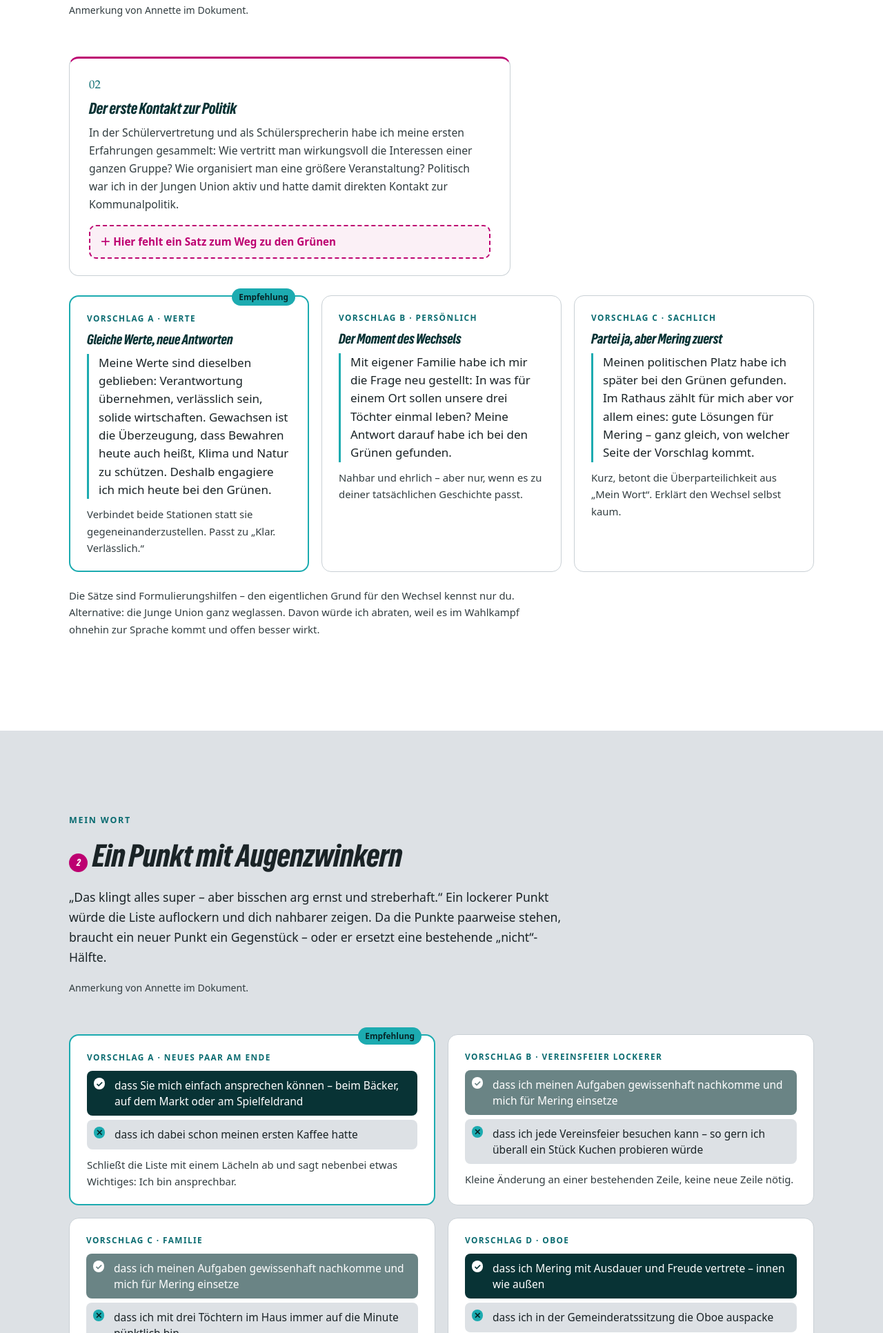
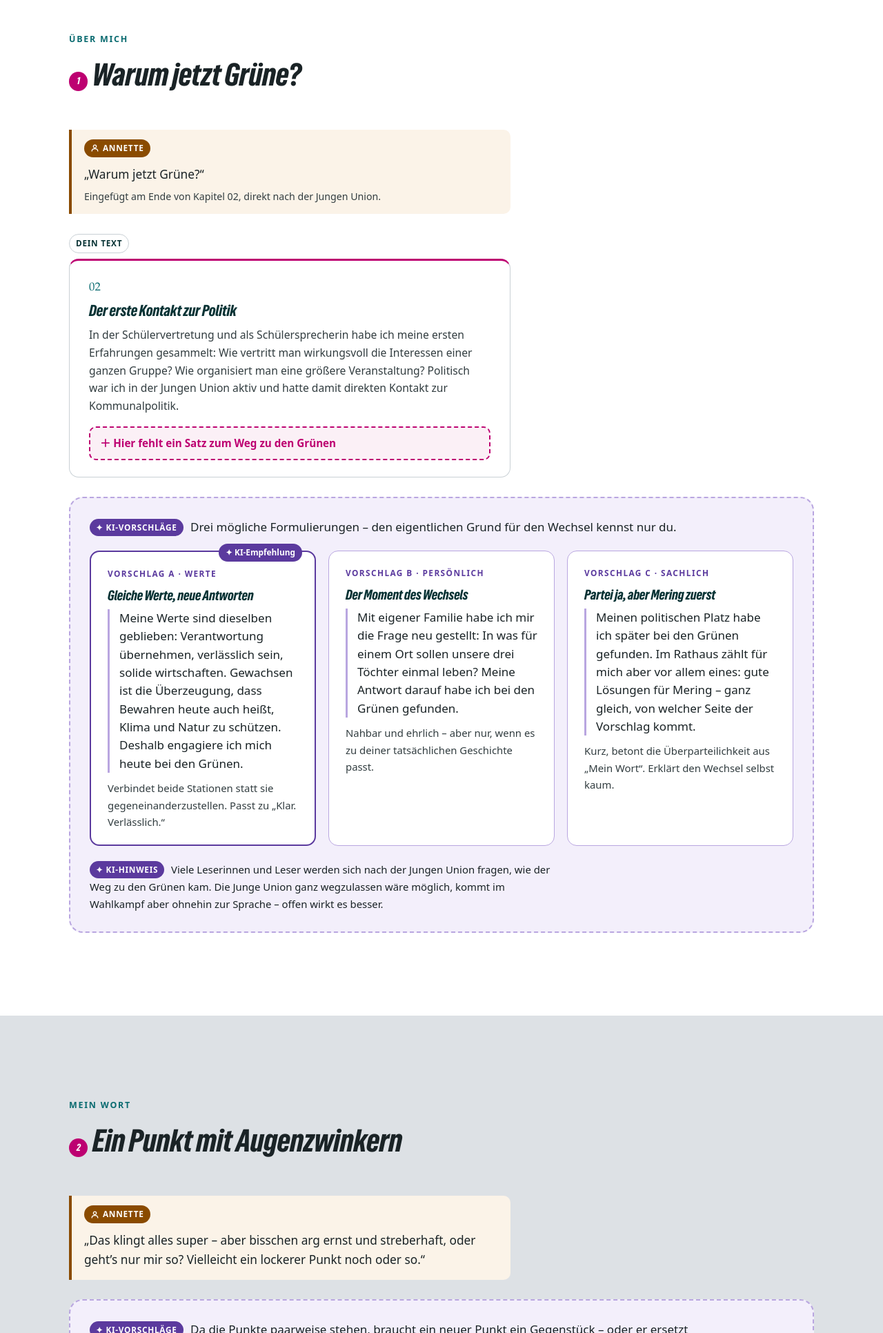
Before and after one commit to BernhardKonrad/lauramatthes-entwuerfe, a plain HTML site: page offene-punkte.html in a window 1280 px wide. Shown: the part 868-2800 px from the top of the page at 69% size. Drawn offline with Linux system fonts and the light colour scheme.

Commit message:
Offene Punkte: Herkunft klar kennzeichnen (Laura, Annette, KI)
Legende oben; Annettes Anmerkungen als eigene Zitatblöcke mit Personen-Icon,
alle Vorschläge und Einschätzungen von Claude in lila „✦ KI-Vorschlag“-Kästen.

Co-Authored-By: Claude Opus 5.5 <noreply@anthropic.com>

```diff
--- a/offene-punkte.html
+++ b/offene-punkte.html
@@ -61,6 +61,38 @@
     .op-head { display: flex; align-items: center; justify-content: space-between; gap: 16px; padding: 14px 0; }
     .op-head .btn { white-space: nowrap; }
     @media (max-width: 560px) { .op-head .brand-tag { display: none; } }
+    /* Herkunft: Laura (Text), Annette (Mensch), KI (Claude) */
+    :root { --ai: #5b3a9e; --ai-bg: #f3effb; --ai-line: #b9a6e0; }
+    .src { display: inline-flex; align-items: center; gap: 5px; font-size: .74rem; font-weight: 700; letter-spacing: .06em; text-transform: uppercase; padding: 3px 9px; border-radius: 999px; white-space: nowrap; vertical-align: .1em; }
+    .src svg { width: 13px; height: 13px; fill: none; stroke: currentColor; stroke-width: 2.4; }
+    .src-laura { background: var(--surface); color: var(--heading); border: 1px solid var(--line); }
+    .src-annette { background: #8a4b00; color: #fff; }
+    .src-ai { background: var(--ai); color: #fff; }
+
+    .op-legend { margin-top: 26px; background: var(--surface); border: 1px solid var(--line); border-radius: var(--radius); padding: 18px 22px; max-width: 760px; }
+    .op-legend-title { margin: 0 0 10px; font-weight: 700; color: var(--heading); }
+    .op-legend ul { margin: 0; padding: 0; list-style: none; display: grid; gap: 10px; }
+    .op-legend li { display: flex; gap: 12px; align-items: baseline; color: var(--ink); font-size: .95rem; }
+    .op-legend li .src { flex: none; min-width: 9.5em; justify-content: center; }
+
+    .op-human { margin: 0 0 28px; max-width: 640px; background: #fbf3e8; border-left: 4px solid #8a4b00; border-radius: 0 10px 10px 0; padding: 14px 18px; color: var(--ink); }
+    .op-human p { margin: 8px 0 0; font-size: 1.08rem; }
+    .op-human small { display: block; margin-top: 6px; color: var(--ink-soft); }
+    .op-context > .src { margin-bottom: 8px; }
+
+    .op-ai-block { background: var(--ai-bg); border: 2px dashed var(--ai-line); border-radius: calc(var(--radius) + 6px); padding: clamp(16px, 3vw, 28px); }
+    .op-ai-head { margin: 0 0 20px; color: var(--ink); max-width: 52em; }
+    .op-ai-head .src, .op-note .src, .op-ai-line .src { margin-right: 6px; }
+    .op-opt.ai { border-color: var(--ai-line); }
+    .op-opt.ai.rec { border: 2px solid var(--ai); }
+    .op-opt.ai .op-tag { color: var(--ai); }
+    .op-opt.ai blockquote { border-left-color: var(--ai-line); }
+    .op-opt.ai .op-rec { background: var(--ai); color: #fff; }
+    .op-rec--plain { background: var(--surface) !important; color: var(--heading) !important; border: 1px solid var(--line); }
+    .op-ai-block .op-note { margin-bottom: 0; color: var(--ink); }
+    .op-ai-line { margin: 0; color: var(--ink); font-size: .93rem; }
+    .op-opt p.op-ai-line { color: var(--ink); }
+    @media (max-width: 560px) { .op-legend li { flex-direction: column; gap: 4px; } }
   </style>
 </head>
 <body>
@@ -80,7 +112,17 @@
     <div class="wrap">
       <p class="eyebrow">Stand 22. November 2026</p>
       <h1>Offene Punkte</h1>
-      <p class="lead">Liebe Laura, Annettes Korrekturen aus „Homepage Laura Texte“ sind auf der Homepage eingearbeitet. Hier stehen nur noch die Stellen, die eine Entscheidung von dir brauchen – jeweils im Zusammenhang, so wie sie auf der Seite erscheinen, mit Vorschlägen zur Auswahl.</p>
+      <p class="lead">Liebe Laura, Annettes Korrekturen aus „Homepage Laura Texte“ sind auf der Homepage eingearbeitet. Hier stehen nur noch die Stellen, die eine Entscheidung von dir brauchen – jeweils im Zusammenhang, so wie sie auf der Seite erscheinen.</p>
+
+      <div class="op-legend">
+        <p class="op-legend-title">Wer hat was geschrieben?</p>
+        <ul>
+          <li><span class="src src-laura">Dein Text</span> So steht es heute auf der Homepage.</li>
+          <li><span class="src src-annette"><svg viewBox="0 0 24 24" aria-hidden="true"><circle cx="12" cy="8" r="4"/><path d="M4 21c0-4.4 3.6-7 8-7s8 2.6 8 7"/></svg>Annette</span> Anmerkungen aus ihrem Dokument.</li>
+          <li><span class="src src-ai">✦ KI-Vorschlag</span> Formulierungen und Einschätzungen von Claude (KI). Nicht von Menschen geschrieben – bitte als Anregung verstehen, nicht als fertigen Text.</li>
+        </ul>
+      </div>
+
       <ol class="op-toc">
         <li><a href="#gruene"><b>1 · Warum jetzt Grüne?</b><small>Über mich, Kapitel 02</small></a></li>
         <li><a href="#locker"><b>2 · Etwas Lockeres</b><small>Mein Wort</small></a></li>
@@ -96,11 +138,16 @@
       <div class="section-head">
         <p class="eyebrow">Über mich</p>
         <h2><span class="op-num">1</span>Warum jetzt Grüne?</h2>
-        <p class="op-q">Kapitel 02 endet mit der Jungen Union. Viele werden sich fragen, wie der Weg zu den Grünen kam. Ein, zwei Sätze nehmen der Frage den Wind aus den Segeln.</p>
-        <p class="op-who">Anmerkung von Annette im Dokument.</p>
       </div>
 
+      <blockquote class="op-human">
+        <span class="src src-annette"><svg viewBox="0 0 24 24" aria-hidden="true"><circle cx="12" cy="8" r="4"/><path d="M4 21c0-4.4 3.6-7 8-7s8 2.6 8 7"/></svg>Annette</span>
+        <p>„Warum jetzt Grüne?“</p>
+        <small>Eingefügt am Ende von Kapitel 02, direkt nach der Jungen Union.</small>
+      </blockquote>
+
       <div class="op-context">
+        <span class="src src-laura">Dein Text</span>
         <article class="chapter">
           <span class="chapter-no">02</span>
           <h3>Der erste Kontakt zur Politik</h3>
@@ -109,28 +156,31 @@
         </article>
       </div>
 
+      <div class="op-ai-block">
+        <p class="op-ai-head"><span class="src src-ai">✦ KI-Vorschläge</span> Drei mögliche Formulierungen – den eigentlichen Grund für den Wechsel kennst nur du.</p>
         <div class="op-options">
-        <div class="op-opt rec">
-          <span class="op-rec">Empfehlung</span>
+          <div class="op-opt ai rec">
+            <span class="op-rec">✦ KI-Empfehlung</span>
             <span class="op-tag">Vorschlag A · Werte</span>
             <h3>Gleiche Werte, neue Antworten</h3>
             <blockquote>Meine Werte sind dieselben geblieben: Verantwortung übernehmen, verlässlich sein, solide wirtschaften. Gewachsen ist die Überzeugung, dass Bewahren heute auch heißt, Klima und Natur zu schützen. Deshalb engagiere ich mich heute bei den Grünen.</blockquote>
             <p>Verbindet beide Stationen statt sie gegeneinanderzustellen. Passt zu „Klar. Verlässlich.“</p>
           </div>
-        <div class="op-opt">
+          <div class="op-opt ai">
             <span class="op-tag">Vorschlag B · Persönlich</span>
             <h3>Der Moment des Wechsels</h3>
             <blockquote>Mit eigener Familie habe ich mir die Frage neu gestellt: In was für einem Ort sollen unsere drei Töchter einmal leben? Meine Antwort darauf habe ich bei den Grünen gefunden.</blockquote>
             <p>Nahbar und ehrlich – aber nur, wenn es zu deiner tatsächlichen Geschichte passt.</p>
           </div>
-        <div class="op-opt">
+          <div class="op-opt ai">
             <span class="op-tag">Vorschlag C · Sachlich</span>
             <h3>Partei ja, aber Mering zuerst</h3>
             <blockquote>Meinen politischen Platz habe ich später bei den Grünen gefunden. Im Rathaus zählt für mich aber vor allem eines: gute Lösungen für Mering – ganz gleich, von welcher Seite der Vorschlag kommt.</blockquote>
             <p>Kurz, betont die Überparteilichkeit aus „Mein Wort“. Erklärt den Wechsel selbst kaum.</p>
           </div>
         </div>
-      <p class="op-note">Die Sätze sind Formulierungshilfen – den eigentlichen Grund für den Wechsel kennst nur du. Alternative: die Junge Union ganz weglassen. Davon würde ich abraten, weil es im Wahlkampf ohnehin zur Sprache kommt und offen besser wirkt.</p>
+        <p class="op-note"><span class="src src-ai">✦ KI-Hinweis</span> Viele Leserinnen und Leser werden sich nach der Jungen Union fragen, wie der Weg zu den Grünen kam. Die Junge Union ganz wegzulassen wäre möglich, kommt im Wahlkampf aber ohnehin zur Sprache – offen wirkt es besser.</p>
+      </div>
     </div>
   </section>
 
@@ -140,13 +190,18 @@
       <div class="section-head">
         <p class="eyebrow">Mein Wort</p>
         <h2><span class="op-num">2</span>Ein Punkt mit Augenzwinkern</h2>
-        <p class="op-q">„Das klingt alles super – aber bisschen arg ernst und streberhaft.“ Ein lockerer Punkt würde die Liste auflockern und dich nahbarer zeigen. Da die Punkte paarweise stehen, braucht ein neuer Punkt ein Gegenstück – oder er ersetzt eine bestehende „nicht“-Hälfte.</p>
-        <p class="op-who">Anmerkung von Annette im Dokument.</p>
       </div>
 
+      <blockquote class="op-human">
+        <span class="src src-annette"><svg viewBox="0 0 24 24" aria-hidden="true"><circle cx="12" cy="8" r="4"/><path d="M4 21c0-4.4 3.6-7 8-7s8 2.6 8 7"/></svg>Annette</span>
+        <p>„Das klingt alles super – aber bisschen arg ernst und streberhaft, oder geht’s nur mir so? Vielleicht ein lockerer Punkt noch oder so.“</p>
+      </blockquote>
+
+      <div class="op-ai-block">
+        <p class="op-ai-head"><span class="src src-ai">✦ KI-Vorschläge</span> Da die Punkte paarweise stehen, braucht ein neuer Punkt ein Gegenstück – oder er ersetzt eine bestehende „nicht“-Hälfte. Ausgegraute Hälften sind dein bestehender Text.</p>
         <div class="op-options op-options--2">
-        <div class="op-opt rec">
-          <span class="op-rec">Empfehlung</span>
+          <div class="op-opt ai rec">
+            <span class="op-rec">✦ KI-Empfehlung</span>
             <span class="op-tag">Vorschlag A · Neues Paar am Ende</span>
             <div class="op-pair">
               <span class="y">dass Sie mich einfach ansprechen können – beim Bäcker, auf dem Markt oder am Spielfeldrand</span>
@@ -154,7 +209,7 @@
             </div>
             <p>Schließt die Liste mit einem Lächeln ab und sagt nebenbei etwas Wichtiges: Ich bin ansprechbar.</p>
           </div>
-        <div class="op-opt">
+          <div class="op-opt ai">
             <span class="op-tag">Vorschlag B · Vereinsfeier lockerer</span>
             <div class="op-pair">
               <span class="y same">dass ich meinen Aufgaben gewissenhaft nachkomme und mich für Mering einsetze</span>
@@ -162,24 +217,25 @@
             </div>
             <p>Kleine Änderung an einer bestehenden Zeile, keine neue Zeile nötig.</p>
           </div>
-        <div class="op-opt">
+          <div class="op-opt ai">
             <span class="op-tag">Vorschlag C · Familie</span>
             <div class="op-pair">
               <span class="y same">dass ich meinen Aufgaben gewissenhaft nachkomme und mich für Mering einsetze</span>
               <span class="n">dass ich mit drei Töchtern im Haus immer auf die Minute pünktlich bin</span>
             </div>
-          <p>Sehr persönlich, ersetzt „Vereinsfeier“. Jede Mutter und jeder Vater nickt hier.</p>
+            <p>Sehr persönlich, ersetzt „Vereinsfeier“.</p>
           </div>
-        <div class="op-opt">
+          <div class="op-opt ai">
             <span class="op-tag">Vorschlag D · Oboe</span>
             <div class="op-pair">
               <span class="y">dass ich Mering mit Ausdauer und Freude vertrete – innen wie außen</span>
               <span class="n">dass ich in der Gemeinderatssitzung die Oboe auspacke</span>
             </div>
-          <p>Greift das Symphonieorchester aus „Meine Jugend“ auf – ein schöner Wiedererkennungseffekt.</p>
+            <p>Greift das Symphonieorchester aus „Meine Jugend“ auf.</p>
           </div>
         </div>
-      <p class="op-note">Ausgegraute Hälften bleiben unverändert. Ein, höchstens zwei lockere Punkte – sonst kippt der Ton ins Gegenteil.</p>
+        <p class="op-note"><span class="src src-ai">✦ KI-Hinweis</span> Ein, höchstens zwei lockere Punkte – sonst kippt der Ton ins Gegenteil.</p>
+      </div>
     </div>
   </section>
 
@@ -189,19 +245,25 @@
       <div class="section-head">
         <p class="eyebrow">Meine Ziele · Wirtschaft</p>
         <h2><span class="op-num">3</span>Kriterien oder Maßstäbe?</h2>
-        <p class="op-q">Annette hat beide Wörter zur Wahl gestellt. Auf der Homepage steht vorerst „Kriterien“.</p>
       </div>
+
+      <blockquote class="op-human">
+        <span class="src src-annette"><svg viewBox="0 0 24 24" aria-hidden="true"><circle cx="12" cy="8" r="4"/><path d="M4 21c0-4.4 3.6-7 8-7s8 2.6 8 7"/></svg>Annette</span>
+        <p>„Nach diesen Kriterien/Maßstäben entwickeln wir die Flächen.“</p>
+        <small>Statt „Danach entwickeln wir die Flächen.“ – beide Wörter stehen zur Wahl.</small>
+      </blockquote>
+
       <div class="op-words">
-        <div class="op-opt rec">
-          <span class="op-rec">Jetzt online</span>
+        <div class="op-opt">
+          <span class="op-rec op-rec--plain">Steht vorerst online</span>
           <span class="op-tag">Kriterien</span>
           <blockquote>Welche Betriebe und Branchen wollen wir gezielt ansiedeln? Nach diesen <mark>Kriterien</mark> entwickeln wir die Flächen.</blockquote>
-          <p>Nüchtern, klingt nach Plan und Prüfliste.</p>
+          <p class="op-ai-line"><span class="src src-ai">✦ KI</span> Nüchtern, klingt nach Plan und Prüfliste.</p>
         </div>
         <div class="op-opt">
           <span class="op-tag">Maßstäbe</span>
           <blockquote>Welche Betriebe und Branchen wollen wir gezielt ansiedeln? Nach diesen <mark>Maßstäben</mark> entwickeln wir die Flächen.</blockquote>
-          <p>Etwas wertender – betont, dass es um eine Haltung geht.</p>
+          <p class="op-ai-line"><span class="src src-ai">✦ KI</span> Etwas wertender – betont, dass es um eine Haltung geht.</p>
         </div>
       </div>
     </div>
@@ -213,6 +275,7 @@
       <div class="section-head">
         <p class="eyebrow">Außerhalb der Texte</p>
         <h2><span class="op-num">4</span>Noch zu klären</h2>
+        <p class="op-ai-line"><span class="src src-ai">✦ KI-Hinweise</span> Diese Punkte sind Claude beim Bauen der Seite aufgefallen.</p>
       </div>
       <ul class="op-todo">
         <li><b>Schrift für Überschriften</b><p>GrueneTypeNeue darf laut Lizenz nur nach Absprache mit dem Kreis- oder Ortsverband genutzt werden – bitte dort kurz Bescheid geben.</p></li>
```
Lines whose indentation alone changed are shown as unchanged.
